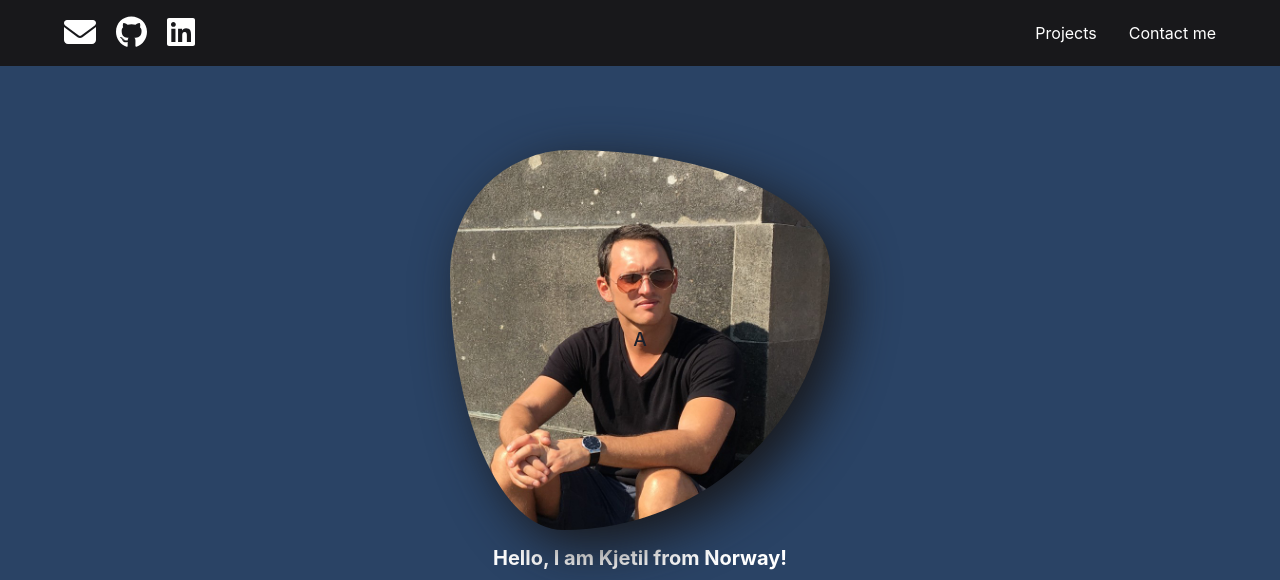
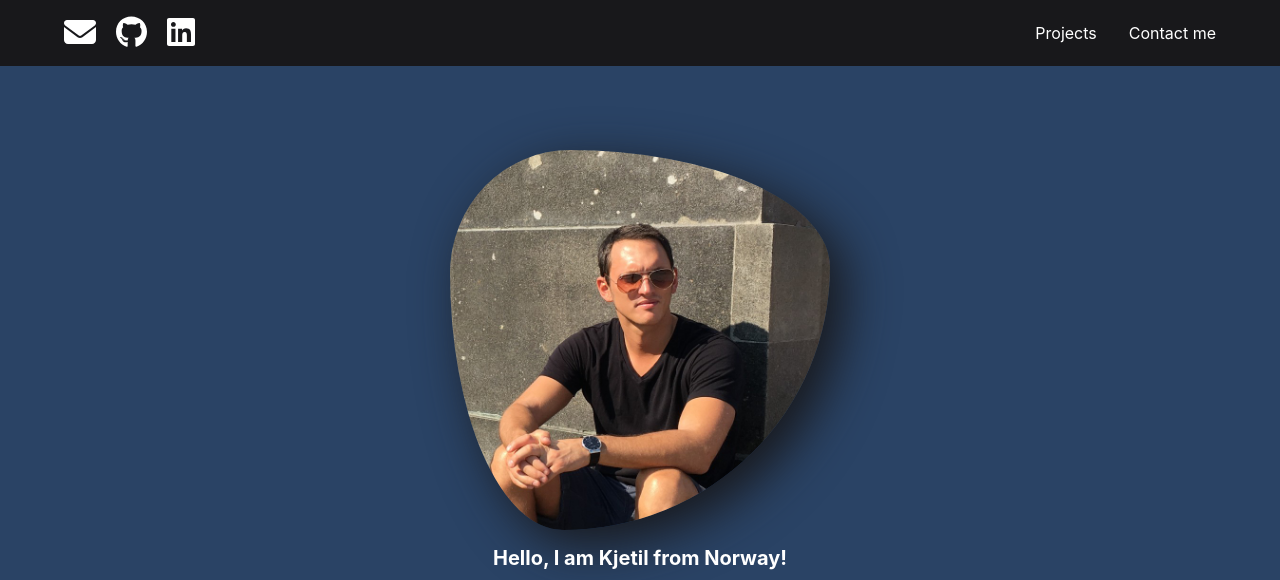
Before and after one commit to kjebrak/kjebrak.github.io, a React (Create React App) app: page / in a window 1280 px wide. Shown: the top 580 px of the page. Built offline with nearby package versions, Linux system fonts and the light colour scheme.

Commit message:
fix wird A char in image and make sure keyframes work

```diff
--- a/src/components/LandingSection.js
+++ b/src/components/LandingSection.js
@@ -1,5 +1,5 @@
 import React from "react";
-import { Avatar, Heading, VStack, keyframes} from "@chakra-ui/react";
+import { Avatar, Heading, VStack, keyframes, Box} from "@chakra-ui/react";
 import FullScreenSection from "./FullScreenSection";
 // import avatar_img from "../images/avatar_light_tropical.jpg";
 import avatar_img from "../images/avatar-sitting-urban.jpeg";
@@ -36,20 +36,21 @@ const LandingSection = () => {
     backgroundColor="#2A4365"
     pt={12}
   >
-    <Avatar
-    name="Avatar"
-    src={null}
+    <Box
       width="380px"
       height="380px"
-    borderRadius={"30% 70% 70% 30% / 30% 30% 70% 70%"}
-    boxShadow={"15px 15px 50px #18181b"}
-    animation={`${fluidAvatar} 6s linear infinite;`}
-    transition={`all 1s ease-in-out;`}
+      borderRadius="30% 70% 70% 30% / 30% 30% 70% 70%"
+      boxShadow="15px 15px 50px #18181b"
+      animation={`${fluidAvatar} 6s linear infinite`}
+      transition="all 1s ease-in-out"
       backgroundImage={`url(${avatar_img})`}
       backgroundSize="cover"
       backgroundPosition="center"
-    _hover={{"animation-play-state": "paused", "border": "10px solid white"}}
-    overflow={"hidden"}
+      overflow="hidden"
+      _hover={{
+        animationPlayState: "paused",
+        border: "10px solid white"
+      }}
     />
     <VStack>
       <Heading as="h3" size="md" color="white" textAlign="center" mb={8} mt={2}>
@@ -64,6 +65,6 @@ const LandingSection = () => {
     </VStack>
   </FullScreenSection>
   );
-;}
+};
 
 export default LandingSection;
```
Lines whose indentation alone changed are shown as unchanged.
